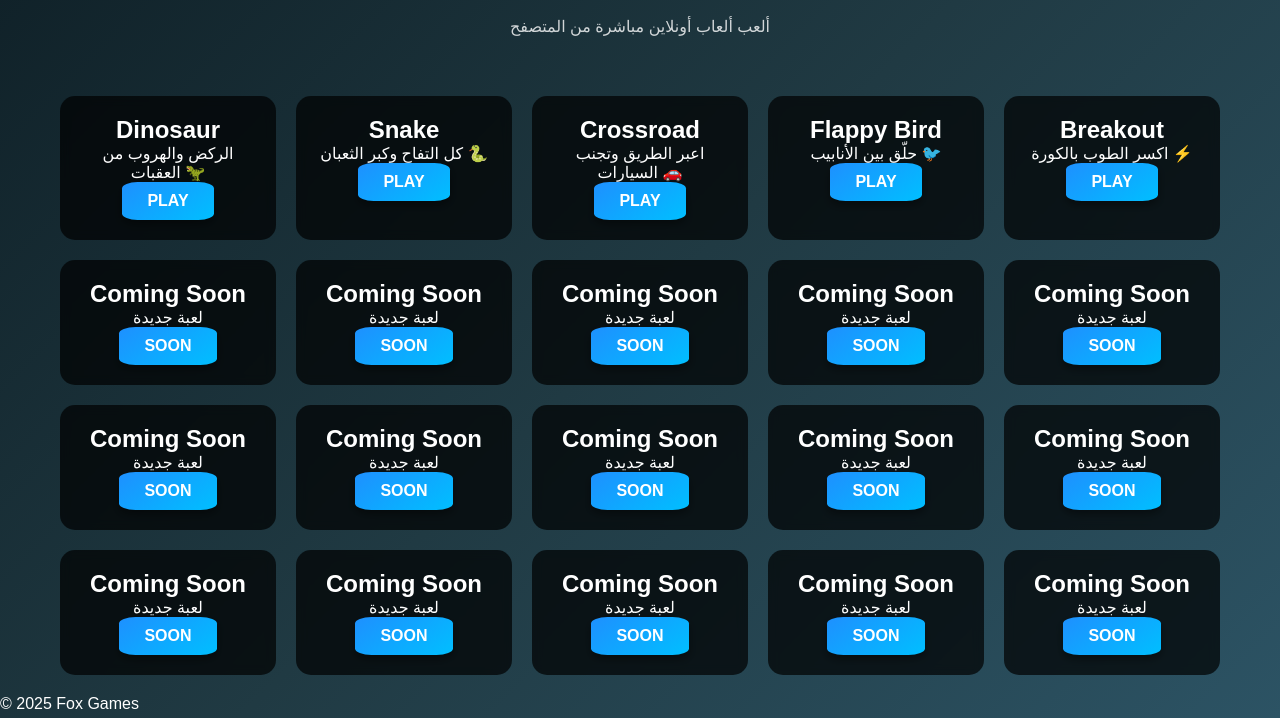
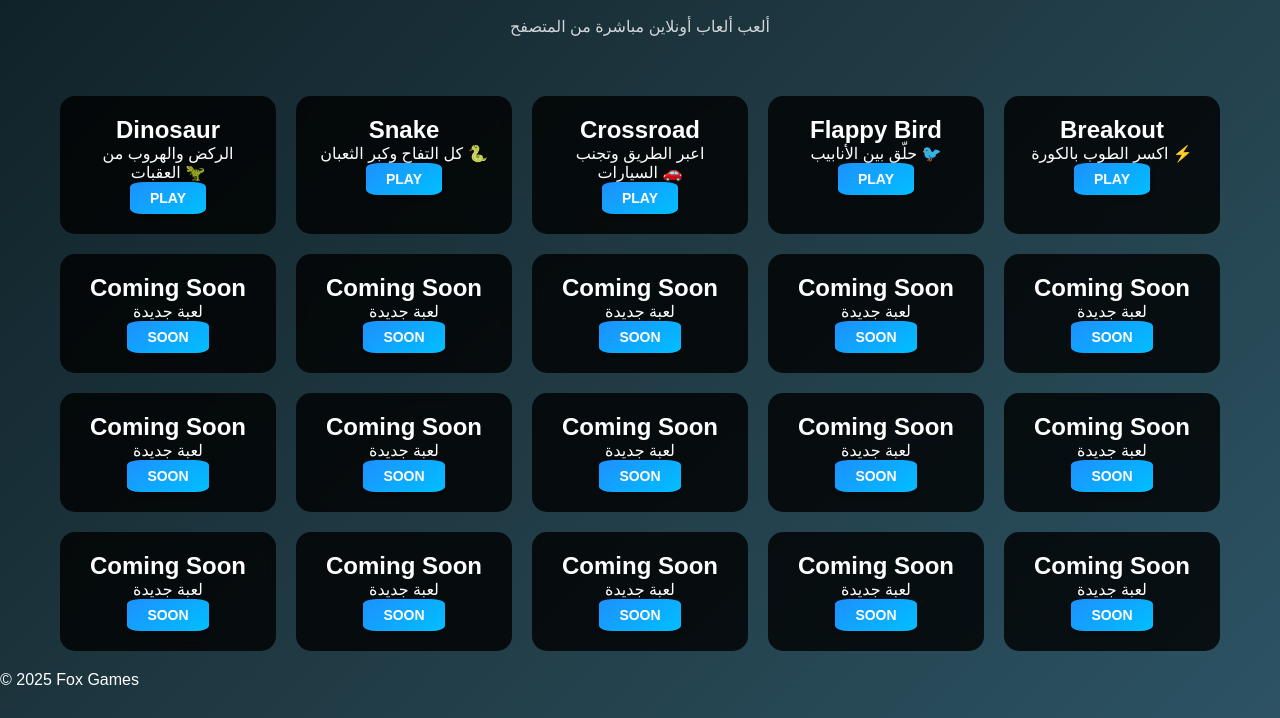
Before and after one commit to blackfox9111/Fox-games, a plain HTML site: page index.html in a window 1280 px wide. Shown: the part 82-800 px from the top of the page. Drawn offline with Linux system fonts and the light colour scheme.

Commit message:
style.css

```diff
--- a/css/style.css
+++ b/css/style.css
@@ -50,12 +50,12 @@ header p {
 /* ================================== */
 /* كل كرت لعبة (نافذة اللعبة) */
 .game-card {
-  background: rgba(0,0,0,0.7); /* خلفية واضحة */
+  background: rgba(0,0,0,0.8); /* أسود شفاف */
   border-radius: 15px;
   padding: 20px;
   text-align: center;
   transition: 0.3s;
-  backdrop-filter: blur(5px); /* تأثير طفيف كأنه زجاج */
+  backdrop-filter: blur(5px); /* تأثير زجاج خفيف */
 }
 
 .game-card:hover {
@@ -70,19 +70,19 @@ header p {
   text-decoration: none;
   color: #fff;
   background: linear-gradient(145deg, #1e90ff, #00bfff);
-  padding: 10px 25px;          /* حجم أصغر للزر */
+  padding: 8px 20px;           /* صغّره شويه */
   border-radius: 17%;
   font-weight: bold;
-  font-size: 16px;
+  font-size: 14px;             /* صغّر الخط */
   border: none;
-  box-shadow: 0 4px 8px rgba(0,0,0,0.4);
+  box-shadow: 0 3px 6px rgba(0,0,0,0.4); /* ظل أخف */
   cursor: pointer;
   transition: all 0.3s ease;
   text-transform: uppercase;
 }
 
 .game-card a:hover {
-  transform: translateY(-3px) scale(1.05);
-  box-shadow: 0 8px 15px rgba(0,0,0,0.5);
+  transform: translateY(-2px) scale(1.05);
+  box-shadow: 0 6px 12px rgba(0,0,0,0.5);
   background: linear-gradient(145deg, #00bfff, #1e90ff);
 }
```
